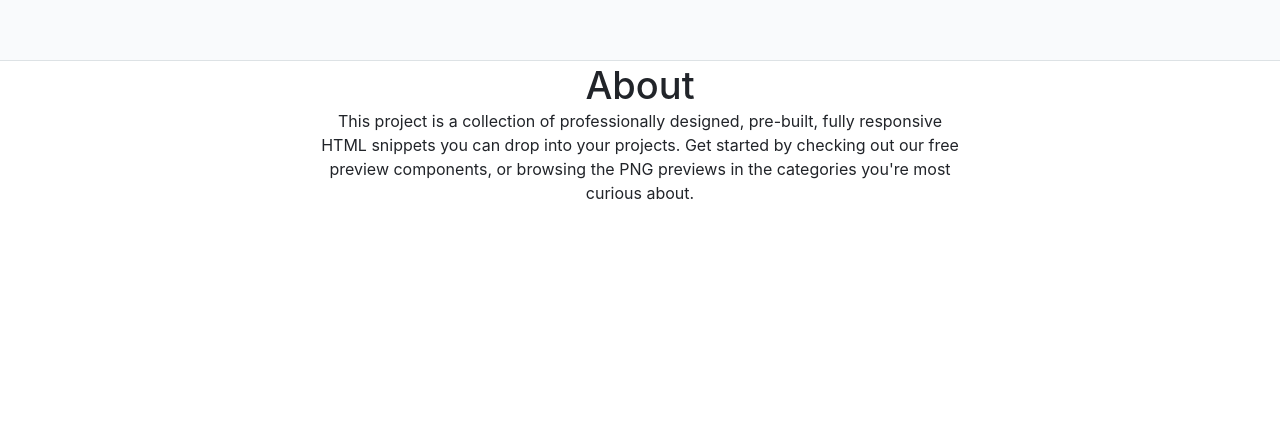
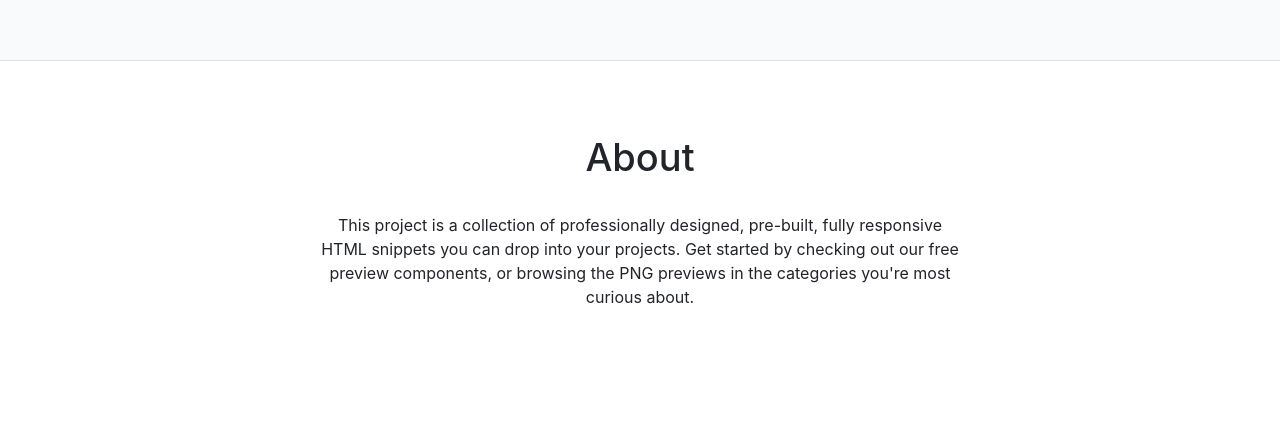
Before and after one commit to js-tasks-ru/htmlcss-20230227_veroncher, a website: page index.html in a window 1280 px wide. Shown: the part 1214-1659 px from the top of the page. Before the commit the page ends 1419 px from the top, so only its background shows below. Drawn offline with Linux system fonts and the light colour scheme.

Commit message:
add fix for dz3-layout

```diff
--- a/components/footer/footer.css
+++ b/components/footer/footer.css
@@ -1,5 +1,4 @@
 .footer__title {
-    height: 48px;
     font-family: 'Inter';
     font-style: normal;
     font-weight: 500;
@@ -7,11 +6,11 @@
     line-height: 48px;
     color: var(--black);
     text-align: center;
+    padding-top: 72px;
 }
 
 .footer__description {
     max-width: 640px;
-    height: 96px;
     font-family: 'Inter';
     font-style: normal;
     font-weight: 400;
@@ -20,4 +19,6 @@
     text-align: center;
     color: var(--black);
     margin: 0 auto;
+    padding-top: 32px;
+    padding-bottom: 136px;
 }
```
